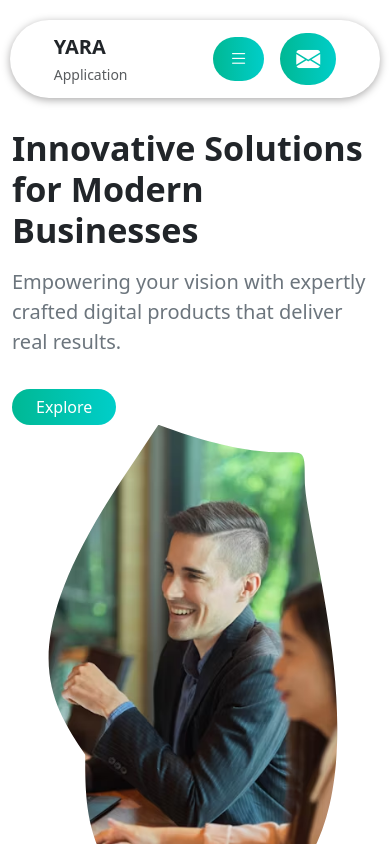
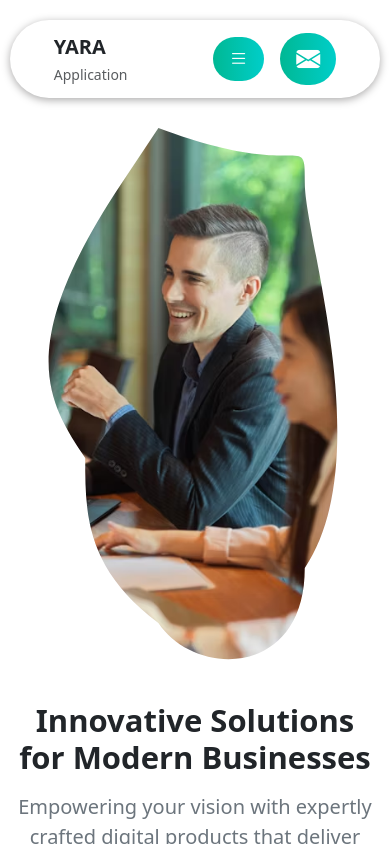
Before and after one commit to isharanilangani/yara_assignment, a React (Create React App) app in the folder frontend-project/: page / in a window 390 px wide. Shown: the top 844 px of the page. Built offline with nearby package versions, Linux system fonts and the light colour scheme; no server answers.

Commit message:
style: add style for mobile view background image style

```diff
--- a/frontend-project/src/pages/Home.tsx
+++ b/frontend-project/src/pages/Home.tsx
@@ -1,14 +1,30 @@
 import React from "react";
 import PostsFetch from "../components/PostsFetch";
+import "../styles/global.css"; // Make sure your styles are imported
 
 const Home: React.FC = () => {
   return (
     <div className="position-relative">
       <section className="pt-5 bg-white" style={{ marginTop: "80px" }}>
         <div className="container">
-          <div className="row align-items-center">
-            <div className="col-md-6 text-start">
-              <h1 className="display-4 fw-bold text-dark">
+          <div className="row align-items-center text-center text-md-start">
+            {/* Image on top for mobile, right on desktop */}
+            <div className="col-md-6 order-1 order-md-2 cloud-shape-container">
+              <div className="cloud-shape mx-auto"></div>
+
+              {/* SVG definition for clip-path */}
+              <svg width="0" height="0">
+                <defs>
+                  <clipPath id="cloud-shape" clipPathUnits="objectBoundingBox">
+                    <path d="M0.4,0 C0.8,0.1 0.8,0 0.8,0.1 C0.8,0.2 1,0.6 0.8,0.8 C0.8,1 0.5,1 0.4,0.9 C0.2,0.8 0.2,0.7 0.2,0.6 C0.1,0.5 0,0.4 0.3,0.1 Z" />
+                  </clipPath>
+                </defs>
+              </svg>
+            </div>
+
+            {/* Text below image on mobile, left on desktop */}
+            <div className="col-md-6 order-2 order-md-1">
+              <h1 className="display-5 fw-bold text-dark">
                 Innovative Solutions for Modern Businesses
               </h1>
               <p className="lead text-secondary mt-3">
@@ -22,25 +38,11 @@ const Home: React.FC = () => {
                 Explore
               </a>
             </div>
-
-            {/* Oval Image - Right */}
-            <div className="col-md-6 cloud-shape-container">
-              <div className="cloud-shape mx-auto"></div>
-
-              {/* SVG with Cloud Shape Definition */}
-              <svg width="0" height="0">
-                <defs>
-                  <clipPath id="cloud-shape" clipPathUnits="objectBoundingBox">
-                    <path d="M0.4,0 C0.8,0.1 0.8,0 0.8,0.1 C0.8,0.2 1,0.6 0.8,0.8 C0.8,1 0.5,1 0.4,0.9 C0.2,0.8 0.2,0.7 0.2,0.6 C0.1,0.5 0,0.4 0.3,0.1 Z" />
-                  </clipPath>
-                </defs>
-              </svg>
-            </div>
           </div>
         </div>
       </section>
 
-      {/* Posts */}
+      {/* Posts section */}
       <div id="posts" className="container mt-5">
         <PostsFetch />
       </div>
--- a/frontend-project/src/styles/global.css
+++ b/frontend-project/src/styles/global.css
@@ -165,4 +165,12 @@
       transform: translateY(0);
     }
   }
+
+  .cloud-shape-container {
+    max-width: 250px;
+  }
+
+  .cloud-shape {
+    padding-top: 100%; /* Resize cloud image for smaller screens */
+  }
 }
```
